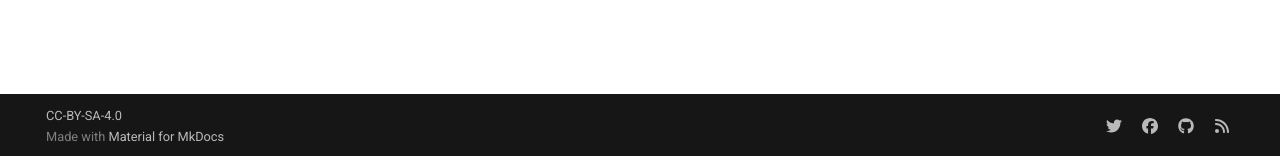
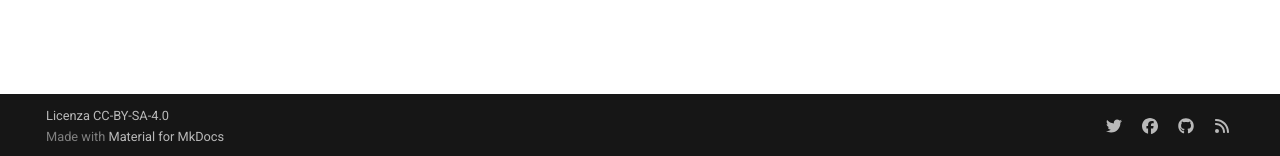
Before and after one commit to opendatasicilia/ods-mkdocs-material, an MkDocs documentation site: the page built from docs/index.md, in a window 1280 px wide. Shown: the part 741-897 px from the top of the page. Built offline with MkDocs 1.6.1 and Material for MkDocs 9.7.7, drawn with Linux system fonts in a browser that asks for light colours; comment, search, counter and statistics services are not loaded; part of the change alters nothing that is shown.

Commit message:
Update mkdocs.yml

```diff
--- a/mkdocs.yml
+++ b/mkdocs.yml
@@ -9,7 +9,7 @@ repo_url: https://github.com/opendatasicilia/ods-mkdocs-material
 edit_uri: edit/main/docs/ #disables edit button
 
 # Copyright
-copyright: CC-BY-SA-4.0
+copyright: Licenza CC-BY-SA-4.0
 
 ## Social Media
 extra:
@@ -20,10 +20,10 @@ extra:
 ##  ods-mkdocs-material è lo <shortname> legato a Disqus
  social:
     - icon: fontawesome/brands/twitter
-      link:
+      link: https://twitter.com/opendatasicilia
       name: account twitter
     - icon: fontawesome/brands/facebook
-      link:
+      link: https://www.facebook.com/groups/opendatasicilia
       name: gruppo facebook
     - icon: fontawesome/brands/github
       link: https://github.com/opendatasicilia/ods-mkdocs-material
@@ -60,7 +60,7 @@ theme:
  # favicon:
   icon:
     repo: fontawesome/brands/github
-  # logo:
+  # logo: docs/img/favicon.ico
 
 plugins:
 - search
```
